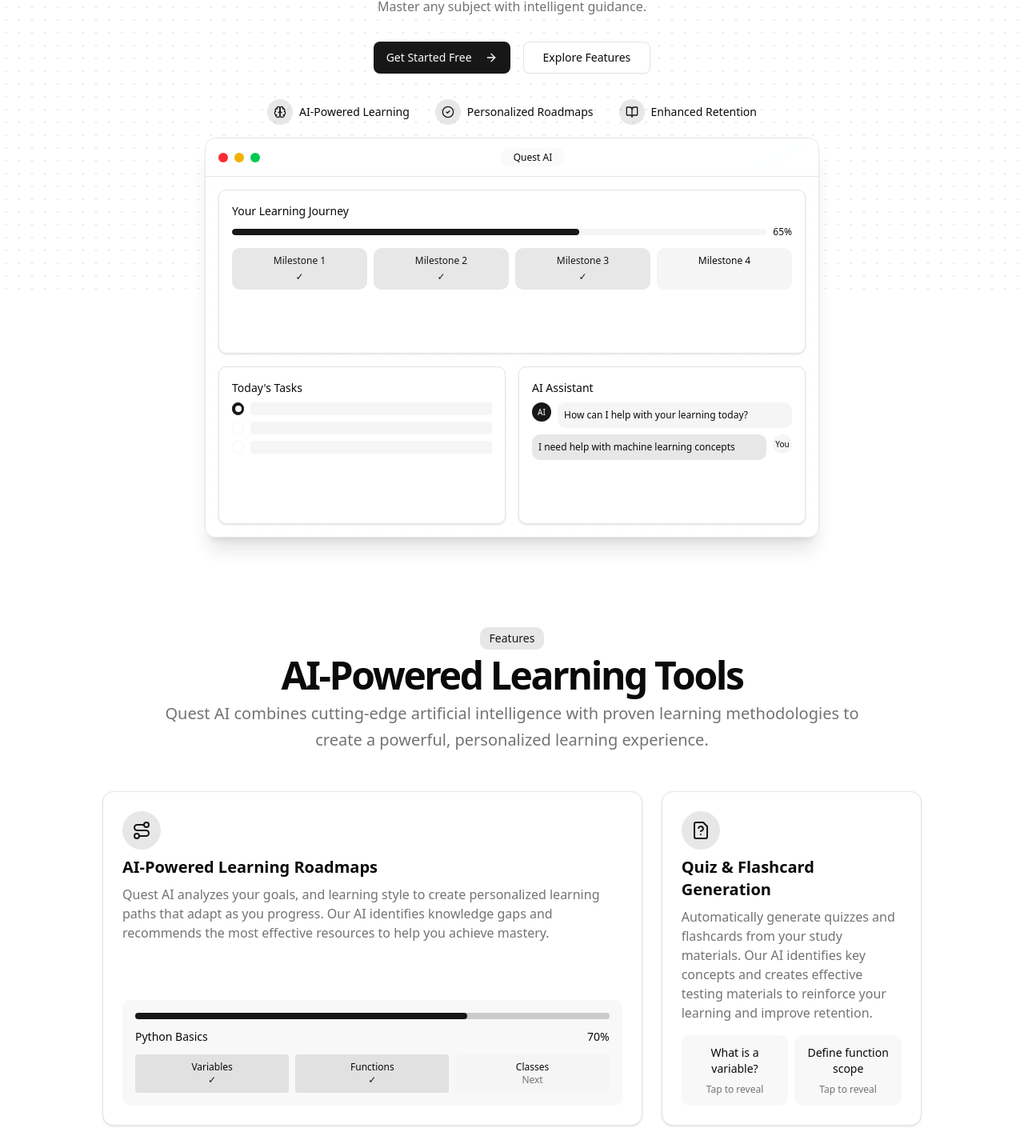
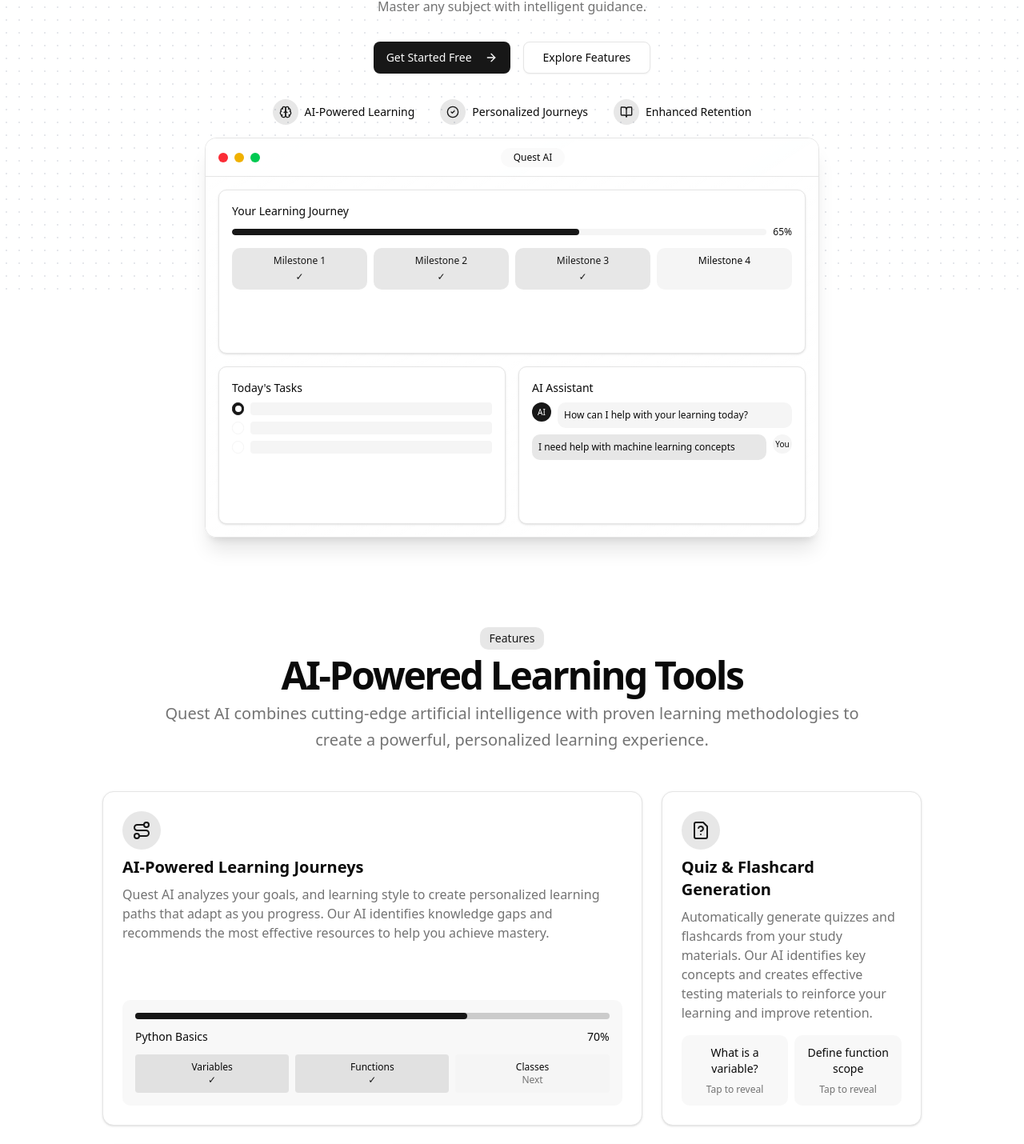
Before and after one commit to asadsid004/ai-powered-learning-assistant, a Next.js app: page / in a window 1280 px wide. Shown: the part 431-1861 px from the top of the page at 80% size. Built offline with nearby package versions, Linux system fonts and the light colour scheme.

Commit message:
fix: fixed UI of home page

```diff
--- a/src/app/page.tsx
+++ b/src/app/page.tsx
@@ -31,7 +31,7 @@
         <FeatureGrid />
         <CTASection />
       </main>
-      <footer className="w-full border-t bg-background py-6 md:py-12">
+      <footer className="w-full border-t bg-background px-4 py-6 md:py-12">
         <div className="max-w-5xl mx-auto">
           <div className="flex items-center gap-2">
             <img src="/logo.svg" width={40} height={40} />
--- a/src/components/landing-page/feature-grid.tsx
+++ b/src/components/landing-page/feature-grid.tsx
@@ -42,7 +42,7 @@
           {/* Feature 1: AI-Powered Learning Roadmaps */}
           <FeatureCard
             icon={<Route className="h-6 w-6 text-primary" />}
-            title="AI-Powered Learning Roadmaps"
+            title="AI-Powered Learning Journeys"
             description="Quest AI analyzes your goals, and learning style to create personalized learning paths that adapt as you progress. Our AI identifies knowledge gaps and recommends the most effective resources to help you achieve mastery."
             inView={inView}
             delay={0}
--- a/src/components/landing-page/hero-section.tsx
+++ b/src/components/landing-page/hero-section.tsx
@@ -86,7 +86,7 @@
                     <path d="m9 12 2 2 4-4" />
                   </svg>
                 </div>
-                <p className="text-sm">Personalized Roadmaps</p>
+                <p className="text-sm">Personalized Journeys</p>
               </div>
               <div className="flex items-center gap-2">
                 <div className="flex h-8 w-8 items-center justify-center rounded-full bg-primary/10">
```
